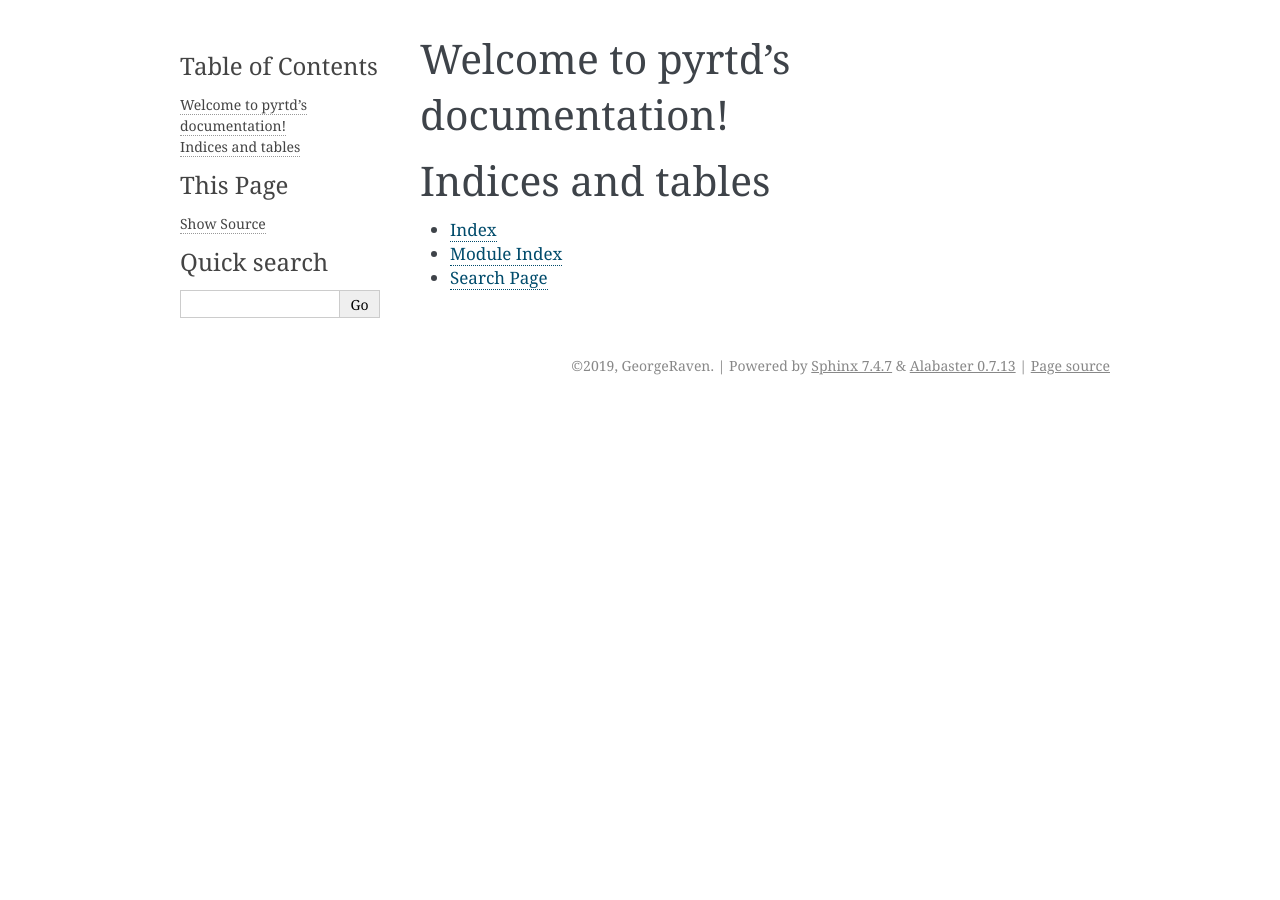
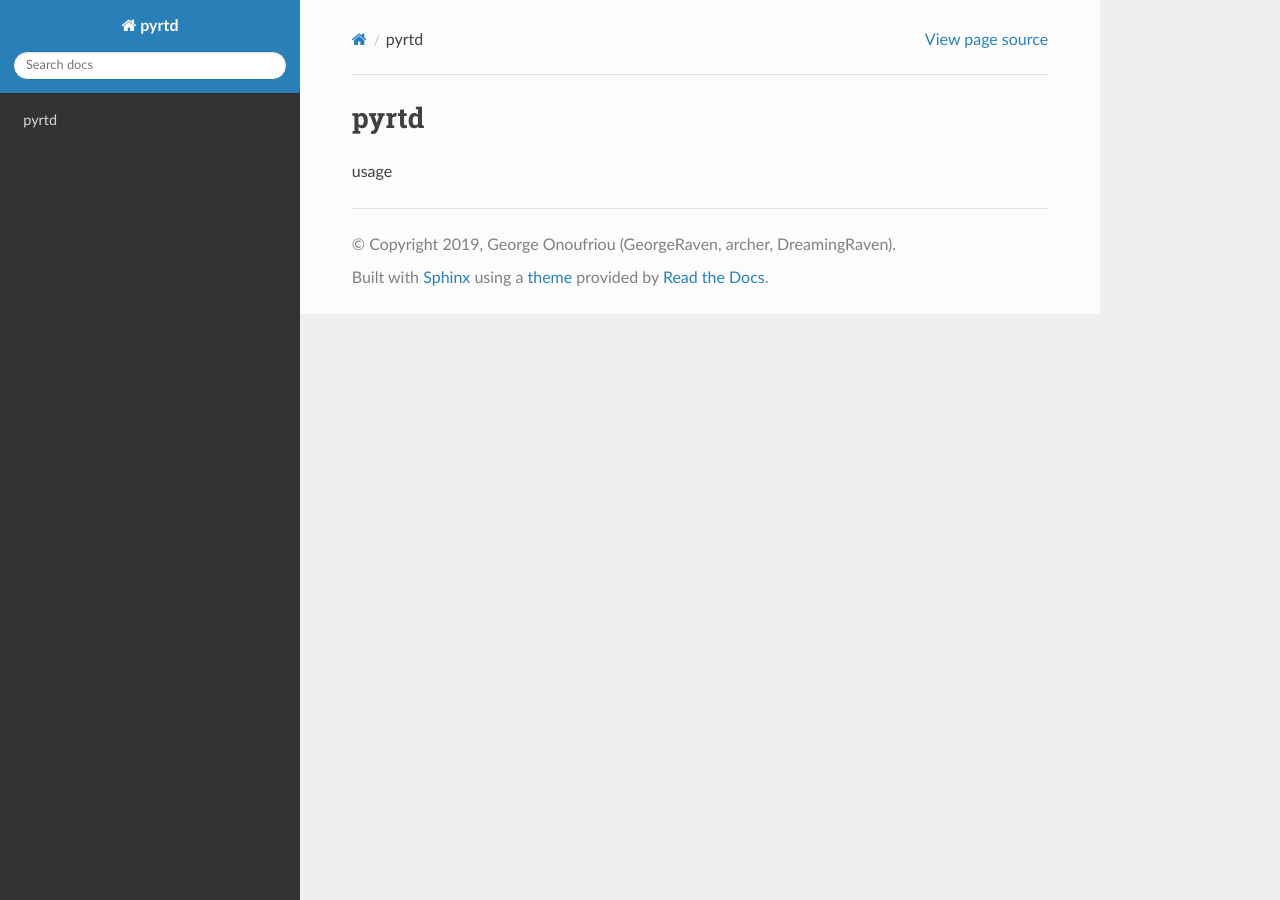
Before and after one commit to DreamingRaven/ReadTheDocs, a Sphinx documentation site: the page built from docs/source/index.rst, in a window 1280 px wide. Built offline with Sphinx 7.4.7 and the Read the Docs theme 2.0.0, drawn with Linux system fonts in a browser that asks for light colours; the version number could not be read and is left out; some of the changed lines change nothing that is shown.

Commit message:
Added whitelist .gitignore and usage
usage template file added.

```diff
--- a/docs/source/conf.py
+++ b/docs/source/conf.py
@@ -1,8 +1,17 @@
+# @Author: George Onoufriou <archer>
+# @Date:   2019-07-31
+# @Email:  george raven community at pm dot me
+# @Filename: conf.py
+# @Last modified by:   archer
+# @Last modified time: 2019-08-05T18:33:03+01:00
+# @License: Please see LICENSE in project root
+
+
 # Configuration file for the Sphinx documentation builder.
 #
 # This file only contains a selection of the most common options. For a full
 # list see the documentation:
-# https://www.sphinx-doc.org/en/master/usage/configuration.html
+# http://www.sphinx-doc.org/en/master/config
 
 # -- Path setup --------------------------------------------------------------
 
@@ -13,13 +22,45 @@
 # import os
 # import sys
 # sys.path.insert(0, os.path.abspath('.'))
+import subprocess
+import sys
+import os
+import sphinx_rtd_theme
+# check if building on read the docs
+on_rtd = os.environ.get('READTHEDOCS', None) == 'True'
+if on_rtd is True:
+    print("READ_THE_DOCS_BUILD")
+else:
+    print("NON-READ_THE_DOCS_BUILD")
+# getting path that we want that leads to the project
+source_relative_path = "../../../"  # relative to config.py
+source_path = os.path.join(str(__file__), source_relative_path)
+source_path = os.path.abspath(source_path)
+# first add nemesyst_core path
+sys.path.insert(0, os.path.join(source_path, "nemesyst_core"))
+# then add nemesyst dir path
+sys.path.insert(0, source_path)
+print("sys path:", sys.path)
 
 
 # -- Project information -----------------------------------------------------
 
 project = 'pyrtd'
-copyright = '2019, GeorgeRaven'
+copyright = '2019, George Onoufriou (GeorgeRaven, archer, DreamingRaven)'
 author = 'GeorgeRaven'
+master_doc = 'index'
+
+# The full version, including alpha/beta/rc tags
+# autogenerating version number in Archlinux style
+# git describe --long | sed 's/\([^-]*-\)g/r\1/;s/-/./g
+git_describe = subprocess.Popen(["git", "describe", "--long"],
+                                stdout=subprocess.PIPE)
+version_num = subprocess.check_output(["sed", r"s/\([^-]*-\)g/r\1/;s/-/./g"],
+                                      stdin=git_describe.stdout)
+git_describe.wait()
+version_num = version_num.decode("ascii").strip()
+print(project, "version:", version_num)
+release = version_num
 
 
 # -- General configuration ---------------------------------------------------
@@ -28,6 +69,9 @@
 # extensions coming with Sphinx (named 'sphinx.ext.*') or your custom
 # ones.
 extensions = [
+    "sphinx_rtd_theme",
+    "sphinxarg.ext",
+    "sphinx.ext.autodoc"
 ]
 
 # Add any paths that contain templates here, relative to this directory.
@@ -44,9 +88,9 @@
 # The theme to use for HTML and HTML Help pages.  See the documentation for
 # a list of builtin themes.
 #
-html_theme = 'alabaster'
+html_theme = "sphinx_rtd_theme"  # 'alabaster'
 
 # Add any paths that contain custom static files (such as style sheets) here,
 # relative to this directory. They are copied after the builtin static files,
 # so a file named "default.css" will overwrite the builtin "default.css".
-html_static_path = ['_static']
+html_static_path = []  # ['_static']
--- a/docs/source/index.rst
+++ b/docs/source/index.rst
@@ -3,18 +3,11 @@
    You can adapt this file completely to your liking, but it should at least
    contain the root `toctree` directive.
 
-Welcome to pyrtd's documentation!
-=================================
+pyrtd
+=====
 
 .. toctree::
    :maxdepth: 2
    :caption: Contents:
 
-
-
-Indices and tables
-==================
-
-* :ref:`genindex`
-* :ref:`modindex`
-* :ref:`search`
+usage
```
Also changed, not shown: 1 other file.
